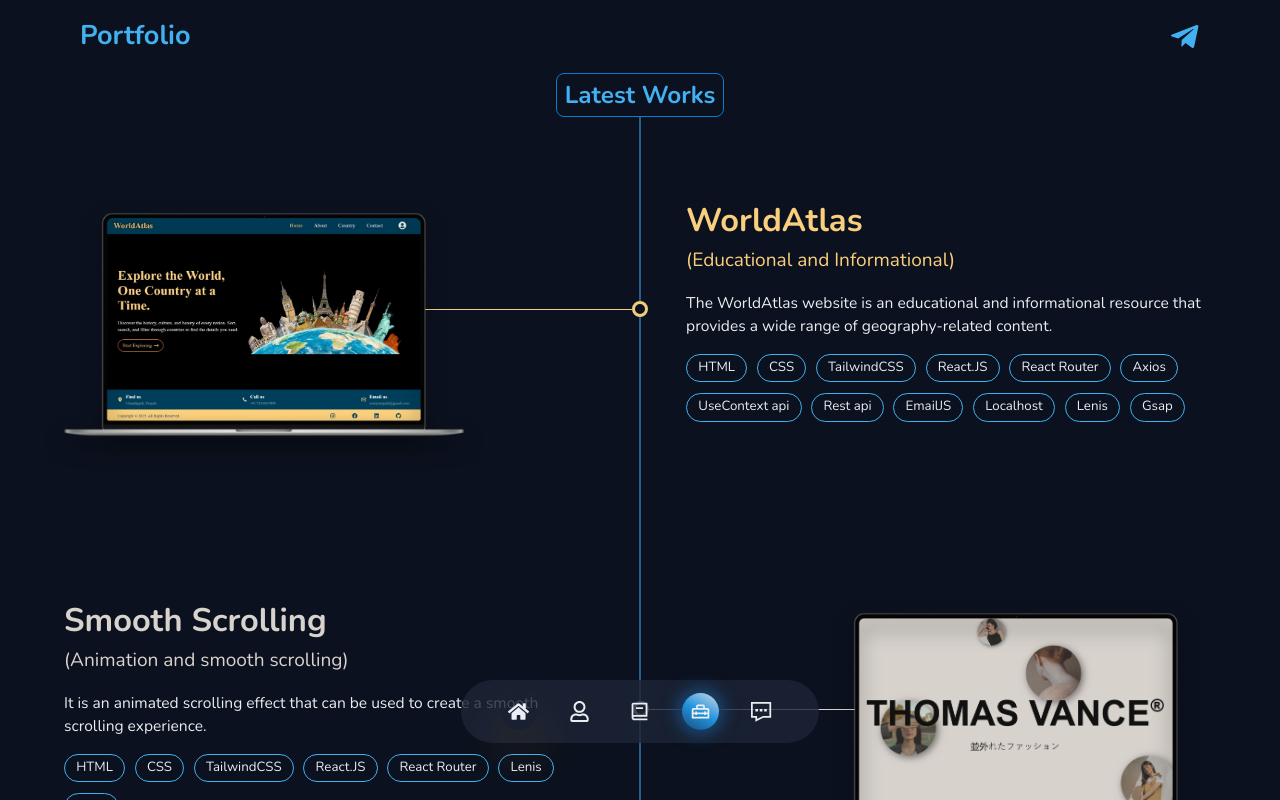
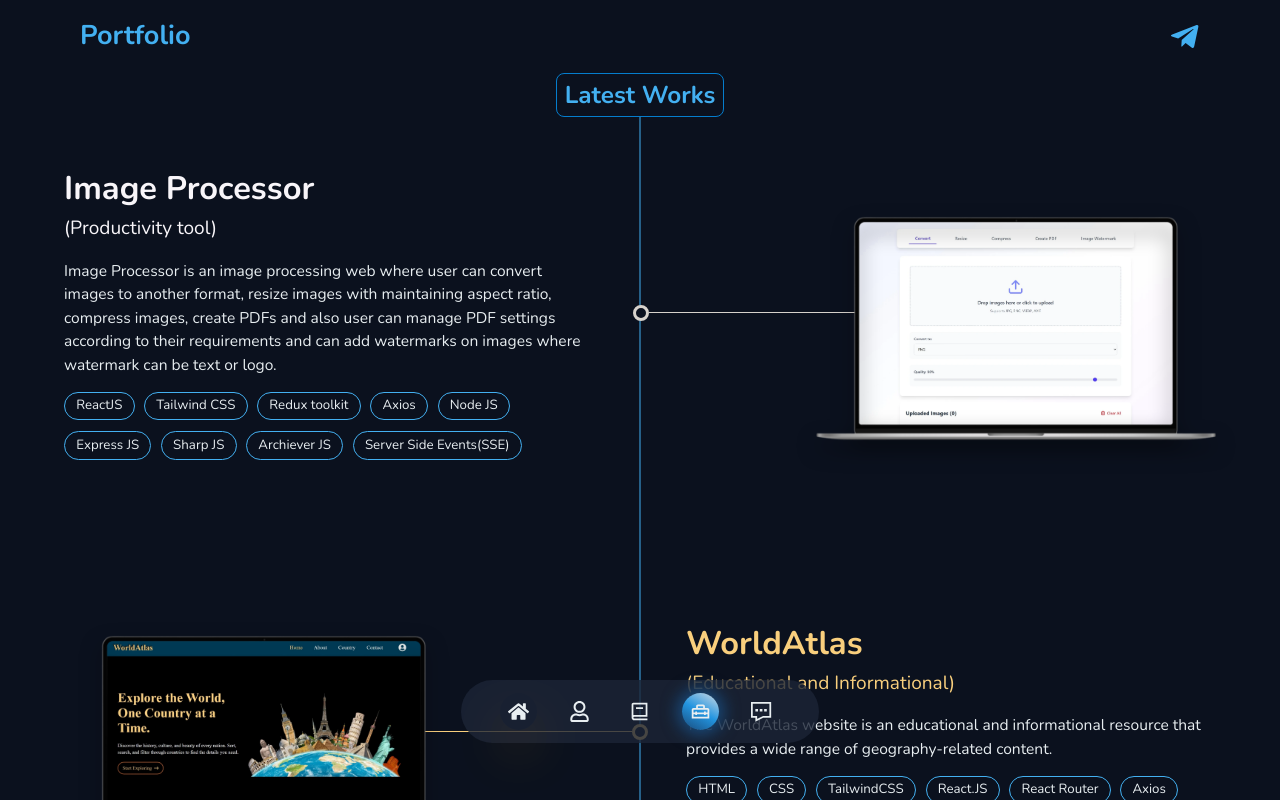
Before and after one commit to somy275/Personal_Portfolio, a React (Vite) app: page /work in a window 1280 px wide. Shown: the top 800 px of the page. Built offline with nearby package versions, Linux system fonts and the light colour scheme.

Commit message:
add new project in portfolio

```diff
--- a/src/Pages/Work.jsx
+++ b/src/Pages/Work.jsx
@@ -4,35 +4,35 @@ import SmoothScroll from '../Projects/SmoothScroll'
 import ToDo from '../Projects/ToDo'
 import CurrencyConvert from '../Projects/CurrencyConvert'
 import Jarvis from '../Projects/Jarvis'
+import ImageProcessor from '../Projects/ImageProcessor'
 const Work = () => {
   const [ProjectsShow, setProjectsShow] = useState(2)
   const loaderRef=useRef()
   const Projects=[
+    {id:0,project:<ImageProcessor/>},
     {
-      id:0,
+      id:1,
     project:<WorldAtlas/>
     },
      {
-      id:1,
+      id:2,
     project:<SmoothScroll/>
     },
      {
-      id:2,
+      id:3,
     project:<ToDo/>
     },
     {
-      id:3,
+      id:4,
     project:<CurrencyConvert/>
     },
     {
-      id:4,
+      id:5,
       project:<Jarvis/>
     }
   ]
   useEffect(() => {
   const observer=new IntersectionObserver((entries)=>{
-    console.log(entries);
-
     if(entries[0].isIntersecting){
       setProjectsShow((prev)=>prev+1)
     }
--- /dev/null
+++ b/src/Projects/ImageProcessor.jsx
@@ -0,0 +1,47 @@
+import React from 'react'
+import { GoLinkExternal } from 'react-icons/go'
+import ImageProcess from "../assets/ImageProcessor.webp"
+import Macbook from "../assets/macbook.png"
+const ImageProcessor = () => {
+      const skills = ["ReactJS","Tailwind CSS","Redux toolkit","Axios","Node JS","Express JS","Sharp JS","Archiever JS","Server Side Events(SSE)"]
+  return (
+    <div className='w-full h-fit lg:h-auto flex flex-col lg:flex-row-reverse items-center justify-between gap-[3rem] lg:gap-[11rem] mt-[max(4rem,28vw)] min-[450px]:mt-[max(6rem,21vw)] md:mt-[12rem] lg:mt-[3rem] px-[2rem] lg:px-[4rem] pb-[5rem]'>
+               <div className='flex w-auto min-[450px]:w-[100%] max-w-[400px] min-[450px]:max-w-[600px] lg:w-auto lg:max-w-[max(400px,30vw)] h-fit relative group'>
+                   <a href="https://somyimageprocessor.netlify.app/" target='_blank' className='flex  justify-center w-auto h-auto lg:h-[max(16rem,19vw)]  items-end z-[2] relative hover:scale-[1.15]  duration-[270ms] ease-in-out  '>
+                       <img src={ImageProcess} alt="Smooth Scrolling" className=' aspect-[1/.645] w-auto object-cover absolute top-[1.5vw] lg:top-[14.1%] right-[9vw] md:right-[4rem] lg:right-[10.5%] z-[1] h-[90%] lg:h-[80%]' />
+                       <img draggable="false" src={Macbook} alt="Macbook" className='w-auto  relative z-[1] h-fit object-cover drop-shadow-[0_10px_10px_rgba(0,0,0,0.5)] ' />
+                       <span className=' lg:group-hover:top-[-1.8rem] absolute top-[-15vw] min-[450px]:top-[-27%] lg:top-[20%] text-[#0B111E] text-[max(.7rem,3.5vw)] min-[450px]:text-[max(1rem,3vw)] md:text-[max(1.45rem,2.7vw)] lg:text-[clamp(0.875rem,0.4816rem+0.6148vw,1.25rem)] font-semibold flex items-center justify-around  shadow-[0_5px_10px_rgba(0,0,0,0.3)] transition-[top_0.3s_cubic-bezier(0.68,-0.55,0.265,1.55)]  w-auto px-[1rem] py-[0.4rem] rounded-lg bg-[#F8F5F9] after:absolute after:w-[0.7rem] after:h-[0.7rem] after:bg-[#F8F5F9] after:rotate-45 after:bottom-[-0.3rem] after:right-[45%]  '>Smooth Scrolling
+                           <GoLinkExternal className='w-auto h-auto ml-[.3rem] ' />
+                       </span>
+                   </a>
+               </div>
+               <span className='w-full md:pl-[1rem] lg:p-0 lg:max-w-[46%] flex flex-col items-start gap-[1rem] text-[#F8F5F9]'>
+                   <span>
+                       <h1 className='text-[max(1.6rem,7.2vw)] min-[450px]:text-[max(2rem,6.5vw)] md:text-[max(3rem,5.5vw)] lg:text-[clamp(1.875rem,1.2193rem+1.0246vw,2.5rem)] font-bold'>Image Processor</h1>
+                       <h3 className='text-[max(1rem,4vw)] min-[450px]:text-[max(1.1rem,3.7vw)] md:text-[max(1.7rem,3.2vw)] lg:text-[clamp(1.0625rem,0.5379rem+0.8197vw,1.5625rem)]'>(Productivity tool)</h3>
+                   </span>
+                   <p className='text-[#E8EEF1] text-[max(.7rem,3.5vw)] min-[450px]:text-[max(1rem,3vw)] md:text-[max(1.5rem,3vw)] lg:text-[clamp(0.875rem,0.4816rem+0.6148vw,1.25rem)]'>
+
+Image Processor is an image processing web where user can convert images to another format, resize images with maintaining aspect ratio, compress images, create PDFs and also user can manage PDF settings according to their requirements and can add watermarks on images where watermark can be text or logo.</p>
+                   <ul className='text-[#E8EEF1] w-full flex flex-wrap gap-y-[.7rem] gap-x-[0.6rem]'>
+                       {
+                           skills.map((data) => {
+                               return (
+                                   <li className='border-1 border-solid border-[#43B0F1] px-[.7rem] py-[.2rem] text-[max(.6rem,3vw)] min-[450px]:text-[max(.8rem,2.7vw)] md:text-[max(1.2rem,2.1vw)] lg:text-[clamp(0.75rem,0.4221rem+0.5123vw,1.0625rem)] rounded-3xl'>
+                                       {data}
+                                   </li>
+                               )
+                           })
+                       }
+                   </ul>
+               </span>
+               <span className='hidden absolute right-[21.3%] min-[1350px]:right-[21.5%] lg:flex lg:flex-row-reverse items-center h-auto'>
+                   <div className='relative bg-[#D7D2CC] w-[28vw] h-[0.07rem]'>
+                   </div>
+                   <a href="https://somyimageprocessor.netlify.app/" target='_blank' className='w-[1rem] h-[1rem] bg-[#0B111E] relative z-[2] rounded-4xl border-[3px] border-solid border-[#D7D2CC] hover:scale-[1.2] transition-transform duration-[170ms] ease-in-out'></a>
+               </span>
+           </div>
+  )
+}
+
+export default ImageProcessor
```
Also changed, not shown: src/assets/ImageProcessor.webp (added).
